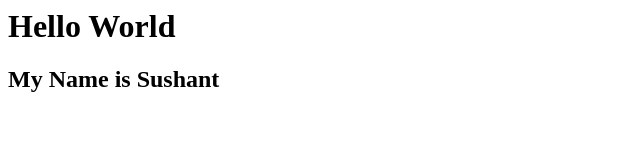
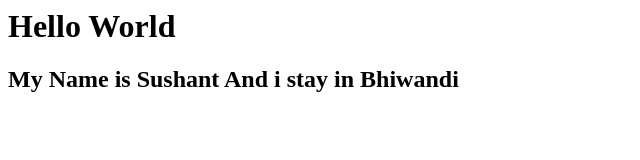
Before and after one commit to sushantkeni/testrepo2, a plain HTML site: page index.html in a window 1280 px wide. Shown: the whole page, without its empty margins (0-640 px from the left). Drawn offline with Linux system fonts and the light colour scheme.

Commit message:
3rd commit

```diff
--- a/index.html
+++ b/index.html
@@ -5,7 +5,7 @@
     <body>
         <div>
             <h1>Hello World</h1>
-            <h2>My Name is Sushant</h2>
+            <h2>My Name is Sushant And i stay in Bhiwandi</h2>
         </div>
     </body>
 </head>
```
